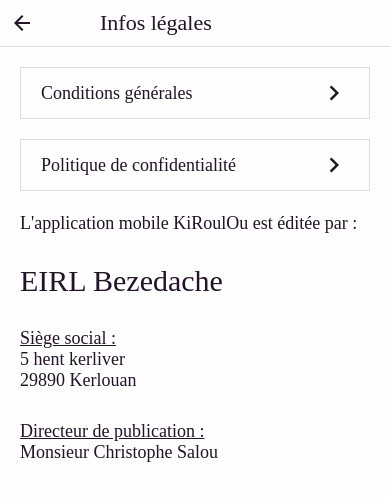
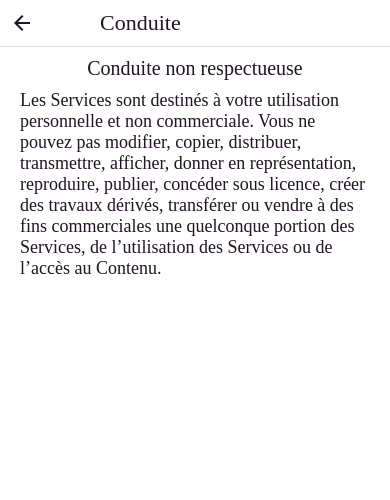
Before and after one commit to bezedache29/kiroulou-app, a React Native app: screen /Conduct in a window 390 px wide. Shown: the top 500 px of the page. Built offline with nearby package versions, Linux system fonts and the light colour scheme.

Commit message:
Intégration Conduite non respectueuse

```diff
--- a/App.jsx
+++ b/App.jsx
@@ -20,6 +20,7 @@
 import LegalInfoScreen from './src/screens/legals/LegalInfoScreen'
 import TermsAndConditionsScreen from './src/screens/legals/TermsAndConditions/TermsAndConditionsScreen'
 import CancellationScreen from './src/screens/legals/TermsAndConditions/TermsOfService/CancellationScreen'
+import ConductScreen from './src/screens/legals/TermsAndConditions/TermsOfService/ConductScreen'
 
 const AppStack = createNativeStackNavigator()
 
@@ -47,6 +48,7 @@
             <AppStack.Screen name="Register" component={RegisterScreen} />
             <AppStack.Screen name="Home" component={HomeScreen} />
             <AppStack.Screen name="Login" component={LoginScreen} />
+            <AppStack.Screen name="Conduct" component={ConductScreen} />
             <AppStack.Screen
               name="Cancellation"
               component={CancellationScreen}
--- a/src/screens/legals/TermsAndConditions/TermsAndConditionsScreen.jsx
+++ b/src/screens/legals/TermsAndConditions/TermsAndConditionsScreen.jsx
@@ -42,7 +42,9 @@
       <CustomLI
         colors={colors}
         link="Nous attendons de vous que vous agissiez avec respect et nous annulerons votre compte si vous agissez de manière inappropriée."
-        onPress={() => {}}
+        onPress={() => {
+          navigation.navigate('Conduct')
+        }}
       />
 
       <CustomLI
--- /dev/null
+++ b/src/screens/legals/TermsAndConditions/TermsOfService/ConductScreen.jsx
@@ -0,0 +1,43 @@
+import { View, Text } from 'react-native'
+import React from 'react'
+
+import { useTheme } from 'react-native-paper'
+import TemplateWithNavigation from '../../../../components/TemplateWithNavigation'
+import {
+  defaultText,
+  littleTitle,
+  my10,
+  px20,
+  textAlignCenter,
+} from '../../../../assets/styles/styles'
+
+const ConductScreen = ({ navigation }) => {
+  const { colors } = useTheme()
+  return (
+    <TemplateWithNavigation
+      navigationNavigate={() => {
+        navigation.goBack()
+      }}
+      label="Conduite"
+    >
+      <View style={px20}>
+        <Text
+          style={[littleTitle, my10, textAlignCenter, { color: colors.text }]}
+        >
+          Conduite non respectueuse
+        </Text>
+
+        <Text style={[defaultText, { color: colors.text }]}>
+          Les Services sont destinés à votre utilisation personnelle et non
+          commerciale. Vous ne pouvez pas modifier, copier, distribuer,
+          transmettre, afficher, donner en représentation, reproduire, publier,
+          concéder sous licence, créer des travaux dérivés, transférer ou vendre
+          à des fins commerciales une quelconque portion des Services, de
+          l’utilisation des Services ou de l’accès au Contenu.
+        </Text>
+      </View>
+    </TemplateWithNavigation>
+  )
+}
+
+export default ConductScreen
```
